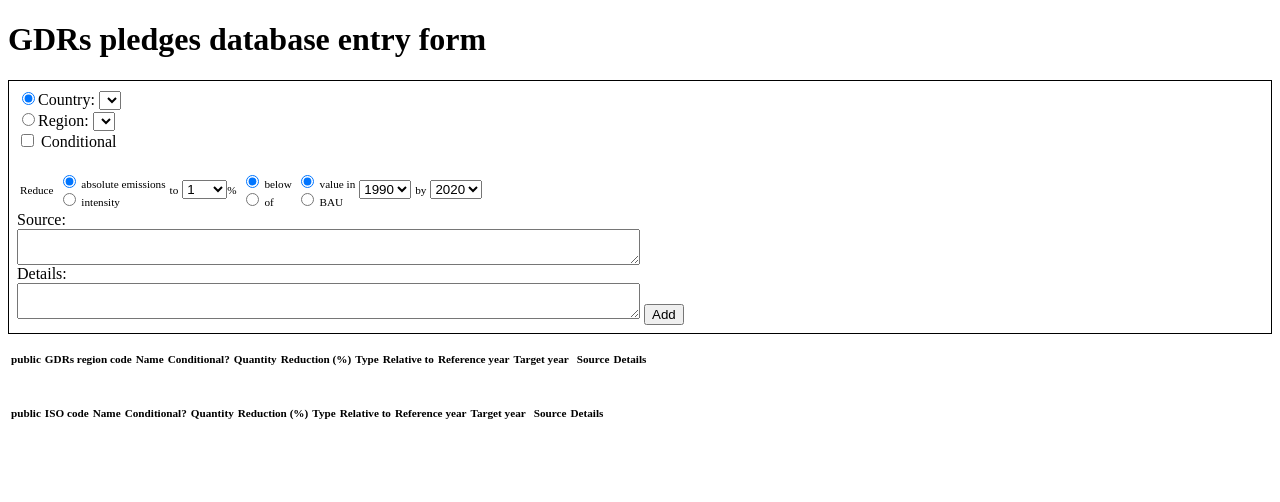
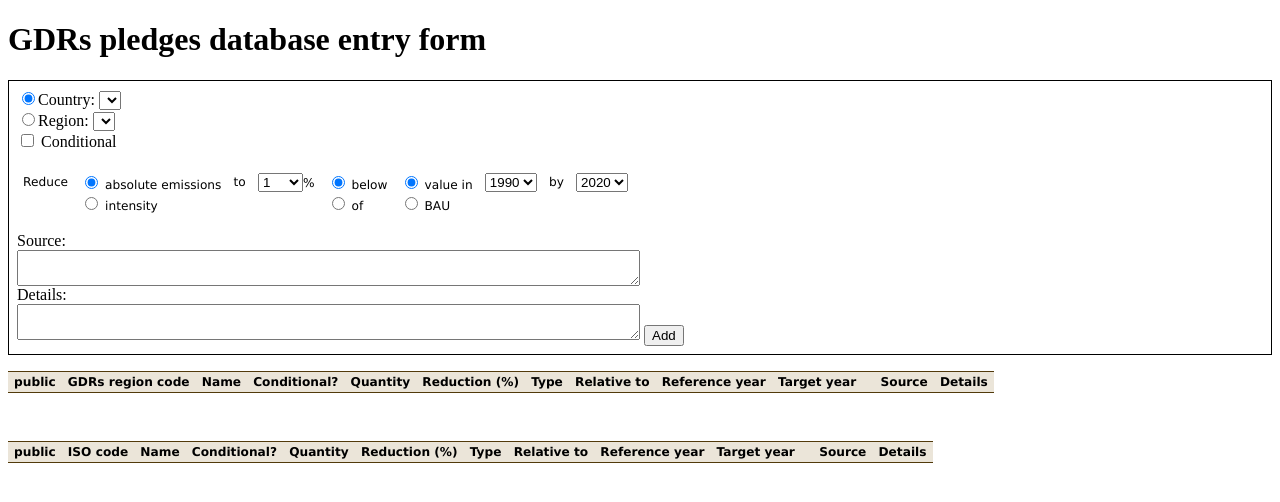
Before and after one commit to climateequityreferenceproject/cerc-web, a PHP site: page / in a window 1280 px wide. Shown: the top 502 px of the page. Run offline with PHP 8.4, Linux system fonts and the light colour scheme; data comes from the database, SQL or seed files in the repository; data that the repository does not hold is empty; some libraries are stand-ins or nearby versions.

Commit message:
Added jQuery library, found a pretty reasonable style for the tables.

```diff
--- a/public_html/databasemanager/pledgedb/css/pledges.css
+++ b/public_html/databasemanager/pledgedb/css/pledges.css
@@ -2,12 +2,92 @@ body {
 
 }
 
-table {
+/*table {
     font-size: 0.7em;
-}
+}*/
 
 #add {
     border: 1px solid black;
     padding: 0.5em;
     margin-bottom: 1em;
 }
+
+/*
+Coffee with milk
+Table design by Roger Johansson, 456 Berea Street
+www.456bereastreet.com
+================================================*/
+
+table {
+	font:normal 76%/150% "Lucida Grande", "Lucida Sans Unicode", Verdana, Arial, Helvetica, sans-serif;
+	border-collapse:separate;
+	border-spacing:0;
+	margin:0 0 1em;
+	color:#000;
+	}
+table a {
+	color:#523A0B;
+	text-decoration:none;
+	border-bottom:1px dotted;
+	}
+table a:visited {
+	color:#444;
+	font-weight:normal;
+	}
+table a:visited:after {
+	content:"\00A0\221A";
+	}
+table a:hover {
+	border-bottom-style:solid;
+	}
+thead th,
+thead td,
+tfoot th,
+tfoot td {
+	border:1px solid #523A0B;
+	border-width:1px 0;
+	background:#EBE5D9;
+	}
+th {
+	font-weight:bold;
+	line-height:normal;
+	padding:0.25em 0.5em;
+	text-align:left;
+	}
+tbody th,
+td {
+	padding:0.25em 0.5em;
+	text-align:left;
+	vertical-align:top;
+	}
+tbody th {
+	font-weight:normal;
+	white-space:nowrap;
+	}
+tbody th a:link,
+tbody th a:visited {
+	font-weight:bold;
+	}
+tbody td,
+tbody th {
+	border:1px solid #fff;
+	border-width:1px 0;
+	}
+tbody tr.odd th,
+tbody tr.odd td {
+	border-color:#EBE5D9;
+	background:#F7F4EE;
+	}
+tbody tr:hover td,
+tbody tr:hover th {
+	background:#ffffee;
+	border-color:#523A0B;
+	}
+caption {
+	font-family:Georgia,Times,serif;
+	font-weight:normal;
+	font-size:1.4em;
+	text-align:left;
+	margin:0;
+	padding:0.5em 0.25em;
+	}
--- a/public_html/databasemanager/pledgedb/get_table.php
+++ b/public_html/databasemanager/pledgedb/get_table.php
@@ -23,6 +23,7 @@ SQL;
     mysql_close($db);
 
     $html = '<table id="country_tbl">';
+    $html .= '<thead>';
     $html .= "<tr>";
     $html .= "<th>public</th>";
     $html .= "<th>ISO code</th>";
@@ -38,6 +39,8 @@ SQL;
     $html .= "<th>Source</th>";
     $html .= "<th>Details</th>";
     $html .= "</tr>";
+    $html .= '</thead>';
+    $html .= '<tbody>';
     while ($row = mysql_fetch_array($result, MYSQL_ASSOC)) {
         $html .= "<tr>";
         $chk = $row['public'] ? ' checked="checked"' : '';
@@ -60,6 +63,7 @@ SQL;
         $html .= "<td>" . $row['details'] . "</td>";
         $html .= "</tr>";
     }
+    $html .= '</tbody>';
     $html .= "</table>";
     mysql_free_result($result);
 
@@ -90,6 +94,7 @@ SQL;
     mysql_close($db);
 
     $html = '<table id="region_tbl">';
+    $html .= '<thead>';
     $html .= "<tr>";
     $html .= "<th>public</th>";
     $html .= "<th>GDRs region code</th>";
@@ -105,6 +110,8 @@ SQL;
     $html .= "<th>Source</th>";
     $html .= "<th>Details</th>";
     $html .= "</tr>";
+    $html .= '</thead>';
+    $html .= '<tbody>';
     while ($row = mysql_fetch_array($result, MYSQL_ASSOC)) {
         $html .= "<tr>";
         $chk = $row['public'] ? ' checked="checked"' : '';
@@ -127,6 +134,7 @@ SQL;
         $html .= "<td>" . $row['details'] . "</td>";
         $html .= "</tr>";
     }
+    $html .= '</tbody>';
     $html .= "</table>";
     mysql_free_result($result);
 
--- a/public_html/databasemanager/pledgedb/index.php
+++ b/public_html/databasemanager/pledgedb/index.php
@@ -74,8 +74,12 @@ if ($_POST['form']) {
     <head profile="http://gmpg.org/xfn/11">
         <meta http-equiv="Content-Type" content="text/html; charset=UTF-8" />
         <title>GDRs Pledges Database</title>
+        <script type="text/javascript" src="//ajax.googleapis.com/ajax/libs/jquery/1.6.2/jquery.min.js"></script>
         <script type="text/javascript" src="tinymce/js/tinymce/jscripts/tiny_mce/tiny_mce.js"></script>
+
+        <script type="text/javascript" src="js/pledges.js"></script>
         <script type="text/javascript" src="tinymce/js/pledge_editor.js"></script>
+
         <link rel="stylesheet" type="text/css" href="css/pledges.css" />
     </head>
     <body>
--- /dev/null
+++ b/public_html/databasemanager/pledgedb/js/pledges.js
@@ -0,0 +1,5 @@
+$(document).ready(function()
+    {
+
+    }
+);
```
